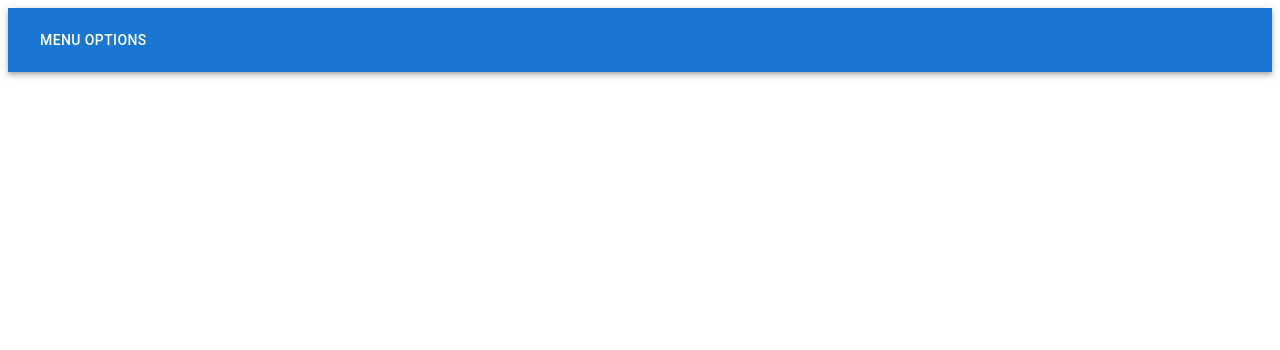
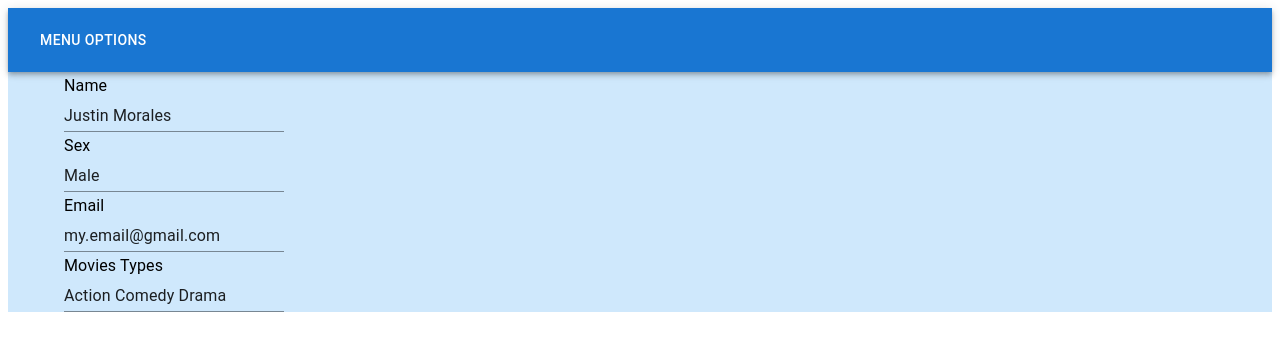
Before and after one commit to justinmorales1/movie-flicks, a React (Create React App) app: page /account in a window 1280 px wide. Before the commit this address had no page. Shown: the top 350 px of the page. Built offline with nearby package versions, Linux system fonts and the light colour scheme; the HTML template or start-up script is replaced by a standard one.

Commit message:
Adding typography and text fields for accounts

```diff
--- a/src/App.js
+++ b/src/App.js
@@ -11,6 +11,7 @@ import { BrowserRouter, Route, Routes, useLocation } from "react-router-dom";
 import MovieWatchList from "./components/MovieWatchList";
 import HomePage from "./components/HomePage";
 import CreateAccount from "./components/CreateAccount";
+import Account from "./components/Account";
 
 
 function App() {
@@ -36,7 +37,7 @@ function App() {
                         <Route path="/movie-search" element={<MovieSearch/>} />
                         <Route path="/watch-list" element={<MovieWatchList/>} />
                         <Route path="/create-account" element={<CreateAccount/>} />
-
+                        <Route path="/account" element={<Account/>} />
                     </Routes>
                 </BrowserRouter>
                 {/*<SimpleForm />*/}
--- /dev/null
+++ b/src/components/Account.jsx
@@ -0,0 +1,45 @@
+import React from 'react';
+import {Container} from "@mui/material";
+import Typography from "@mui/material/Typography";
+import TextField from "@mui/material/TextField";
+
+const Account = () => {
+    return (
+        <Container>
+            <div>
+                <Typography variant="subtitle1" component="subtitle1">
+                    Name
+                </Typography>
+                <div>
+                    <TextField defaultValue="Justin Morales" variant="standard" />
+                </div>
+            </div>
+            <div>
+                <Typography variant="subtitle1" component="subtitle1">
+                    Sex
+                </Typography>
+                <div>
+                    <TextField defaultValue="Male" variant="standard" />
+                </div>
+            </div>
+            <div>
+                <Typography variant="subtitle1" component="subtitle1">
+                    Email
+                </Typography>
+                <div>
+                    <TextField defaultValue="my.email@gmail.com" variant="standard" />
+                </div>
+            </div>
+            <div>
+                <Typography variant="subtitle1" component="subtitle1">
+                    Movies Types
+                </Typography>
+                <div>
+                    <TextField  defaultValue="Action Comedy Drama" variant="standard" />
+                </div>
+            </div>
+        </Container>
+    )
+}
+
+export default Account;
--- a/src/components/AppBarHeader.jsx
+++ b/src/components/AppBarHeader.jsx
@@ -43,7 +43,7 @@ const AppBarHeader = () => {
                     <Link to="/create-account" style={{ textDecoration: 'none' }}><MenuItem onClick={handleClose}> Create Account </MenuItem></Link>
                     <Link to="/movie-search" style={{ textDecoration: 'none' }}><MenuItem onClick={handleClose}> Movie Search </MenuItem></Link>
                     <Link to="/watch-list" style={{ textDecoration: 'none' }}><MenuItem onClick={handleClose}> Movie Watchlist </MenuItem></Link>
-                    <Link to="/movie-search" style={{ textDecoration: 'none' }}><MenuItem onClick={handleClose}> Account </MenuItem></Link>
+                    <Link to="/account" style={{ textDecoration: 'none' }}><MenuItem onClick={handleClose}> Account </MenuItem></Link>
                 </Menu>
 
             </Toolbar>
```
